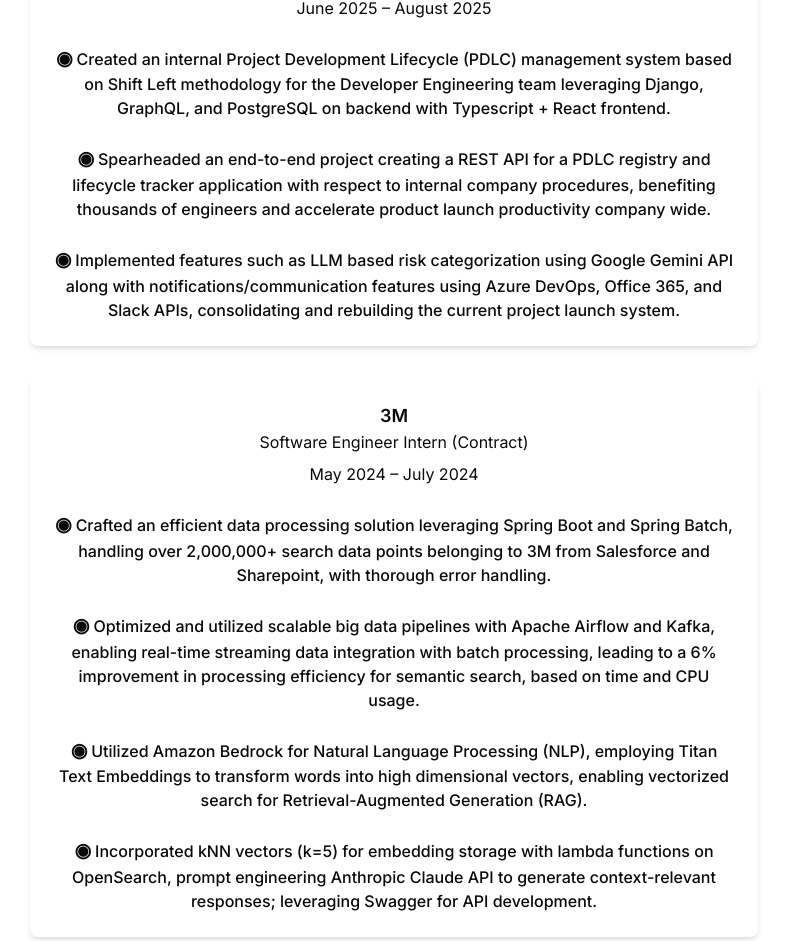
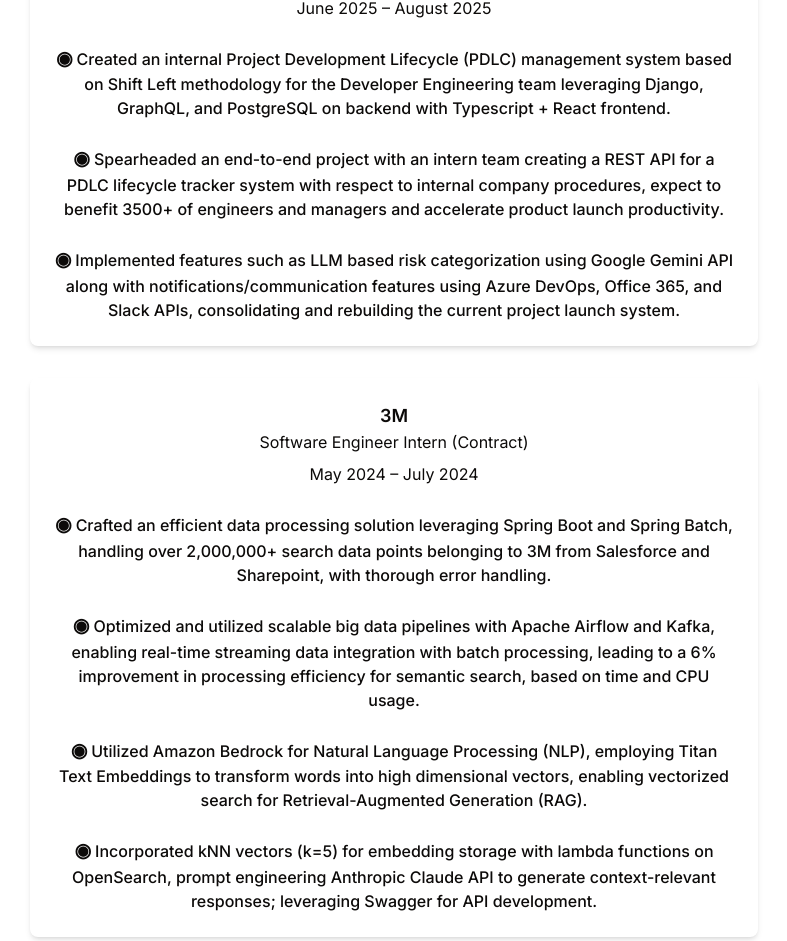
Before and after one commit to SanjayKarun4444/sanjay_portfolio, a Next.js app: page / in a window 1280 px wide. Shown: the part 1452-2393 px from the top of the page, without its empty margins (246-1033 px from the left). Built offline with nearby package versions, Linux system fonts and the light colour scheme.

Commit message:
editing bullet point GEICO

```diff
--- a/src/app/page.tsx
+++ b/src/app/page.tsx
@@ -160,8 +160,8 @@
                 <li>Created an internal Project Development Lifecycle (PDLC) management system based on Shift Left methodology for the
 Developer Engineering team leveraging Django, GraphQL, and PostgreSQL on backend with Typescript + React frontend.</li>
                 <br />
-                <li>Spearheaded an end-to-end project creating a REST API for a PDLC registry and lifecycle tracker application with respect to
-internal company procedures, benefiting thousands of engineers and accelerate product launch productivity company wide.</li>
+                <li>Spearheaded an end-to-end project with an intern team creating a REST API for a PDLC lifecycle tracker system with respect to
+internal company procedures, expect to benefit 3500+ of engineers and managers and accelerate product launch productivity.</li>
                 <br />
                 <li>Implemented features such as LLM based risk categorization using Google Gemini API along with notifications/communication
 features using Azure DevOps, Office 365, and Slack APIs, consolidating and rebuilding the current project launch system.</li>
```
